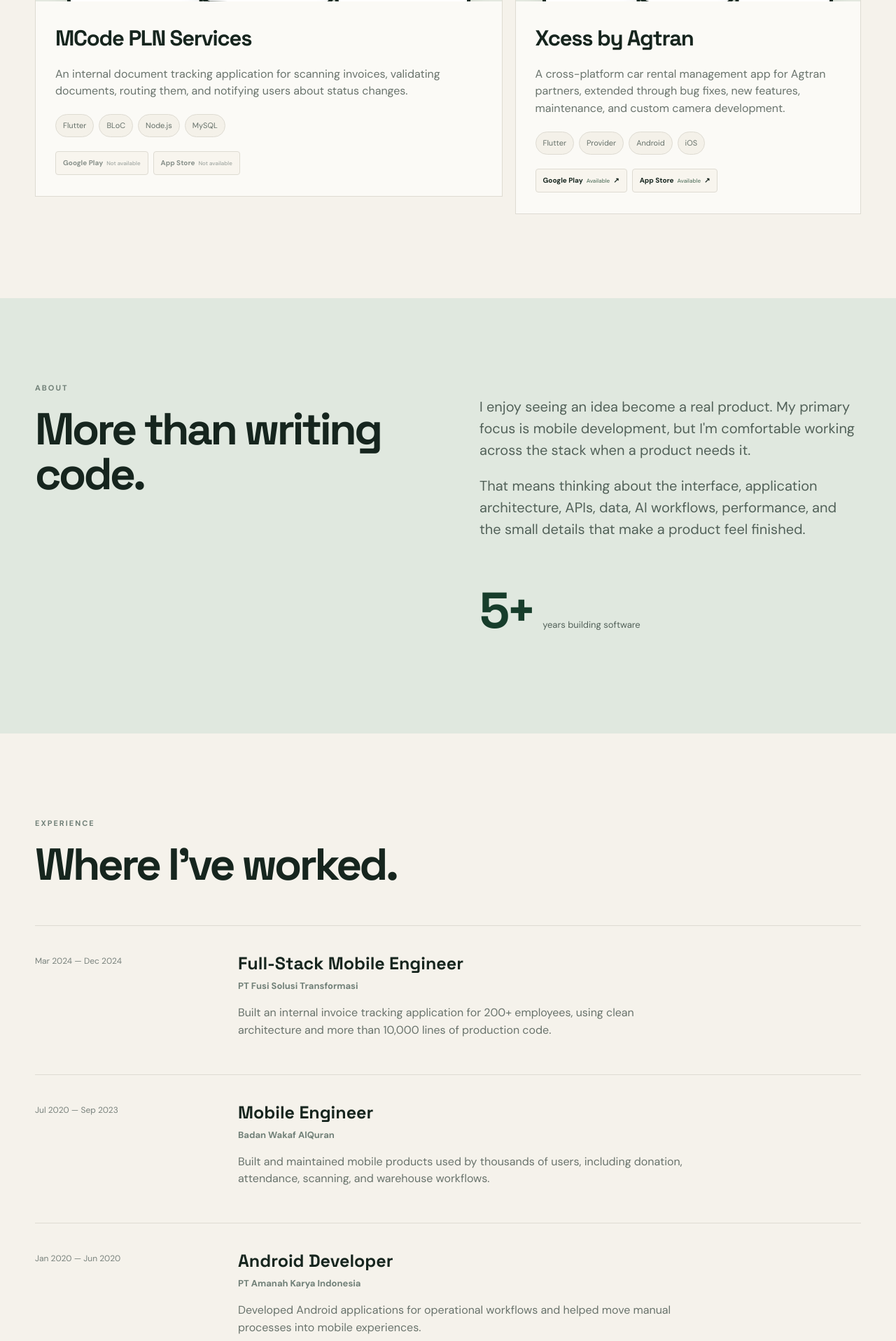
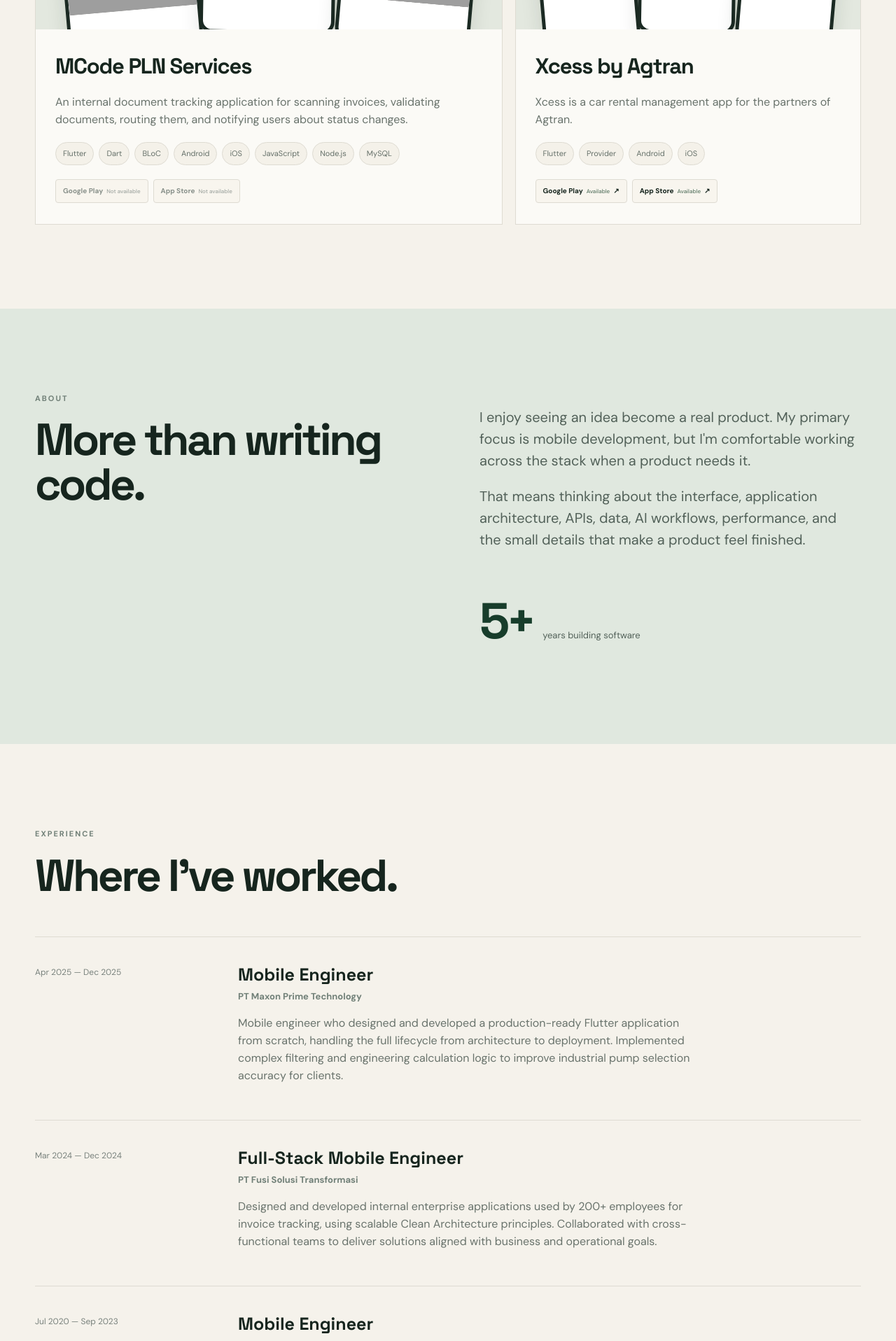
Before and after one commit to zuludin04/portfolio, a React (Vite) app: page / in a window 1280 px wide. Shown: the part 2240-4156 px from the top of the page at 70% size. Built offline with nearby package versions, Linux system fonts and the light colour scheme; grey boxes are pictures that could not be loaded; the HTML template or start-up script is replaced by a standard one.

Commit message:
fix: change home page data

```diff
--- a/src/data/projects.ts
+++ b/src/data/projects.ts
@@ -59,11 +59,13 @@
       "A mobile-first AI product for Indonesian small businesses to create captions, content ideas, promotions, and Reels scripts.",
     tags: [
       "Flutter",
+      "Dart",
       "Riverpod",
+      "Android",
+      "iOS",
+      "TypeScript",
       "NextJS",
       "NestJS",
-      "Supabase",
-      "Google Gen AI",
     ],
     featured: true,
     screenshots: [
@@ -255,7 +257,15 @@
     type: "Engineering Calculator",
     description:
       "A cross-platform Flutter app that makes pump selection faster through filtering, technical details, offline-first access, and engineering calculations.",
-    tags: ["Flutter", "BLoC", "Offline-first", "Engineering Logic"],
+    tags: [
+      "Flutter",
+      "Dart",
+      "BLoC",
+      "Android",
+      "iOS",
+      "Offline-first",
+      "Engineering Logic",
+    ],
     screenshots: [
       screenshot(
         "https://raw.githubusercontent.com/zuludin04/zuludin04/main/images/ss/maxon/maxon1.webp",
@@ -444,7 +454,16 @@
     type: "Internal Document Tracking",
     description:
       "An internal document tracking application for scanning invoices, validating documents, routing them, and notifying users about status changes.",
-    tags: ["Flutter", "BLoC", "Node.js", "MySQL"],
+    tags: [
+      "Flutter",
+      "Dart",
+      "BLoC",
+      "Android",
+      "iOS",
+      "JavaScript",
+      "Node.js",
+      "MySQL",
+    ],
     screenshots: [
       screenshot(
         "https://raw.githubusercontent.com/zuludin04/zuludin04/main/images/ss/mcode/mcode2.jpg",
@@ -601,7 +620,7 @@
     shortName: "Xcess",
     type: "Vehicle Rental Management",
     description:
-      "A cross-platform car rental management app for Agtran partners, extended through bug fixes, new features, maintenance, and custom camera development.",
+      "Xcess is a car rental management app for the partners of Agtran.",
     tags: ["Flutter", "Provider", "Android", "iOS"],
     screenshots: [
       screenshot(
--- a/src/pages/HomePage.tsx
+++ b/src/pages/HomePage.tsx
@@ -8,25 +8,32 @@
 
 const experience = [
   {
+    period: "Apr 2025 — Dec 2025",
+    role: "Mobile Engineer",
+    company: "PT Maxon Prime Technology",
+    detail:
+      "Mobile engineer who designed and developed a production-ready Flutter application from scratch, handling the full lifecycle from architecture to deployment. Implemented complex filtering and engineering calculation logic to improve industrial pump selection accuracy for clients.",
+  },
+  {
     period: "Mar 2024 — Dec 2024",
     role: "Full-Stack Mobile Engineer",
     company: "PT Fusi Solusi Transformasi",
     detail:
-      "Built an internal invoice tracking application for 200+ employees, using clean architecture and more than 10,000 lines of production code.",
+      "Designed and developed internal enterprise applications used by 200+ employees for invoice tracking, using scalable Clean Architecture principles. Collaborated with cross-functional teams to deliver solutions aligned with business and operational goals.",
   },
   {
     period: "Jul 2020 — Sep 2023",
     role: "Mobile Engineer",
     company: "Badan Wakaf AlQuran",
     detail:
-      "Built and maintained mobile products used by thousands of users, including donation, attendance, scanning, and warehouse workflows.",
+      "Developed and deployed a donation campaign mobile application serving 10,000+ users while leading a team of 3 mobile engineers. Improved application stability by reducing bugs by 40% through architecture refactoring and enhanced internal operations by revamping an attendance system used by 300+ employees.",
   },
   {
     period: "Jan 2020 — Jun 2020",
     role: "Android Developer",
     company: "PT Amanah Karya Indonesia",
     detail:
-      "Developed Android applications for operational workflows and helped move manual processes into mobile experiences.",
+      "Introduced workflow improvements that increased employee efficiency by 20% and refactored 10,000+ lines of legacy code to improve maintainability by 25%. Also released a mobile application on the Google Play Store, achieving 1,000+ downloads.",
   },
 ];
 
```
